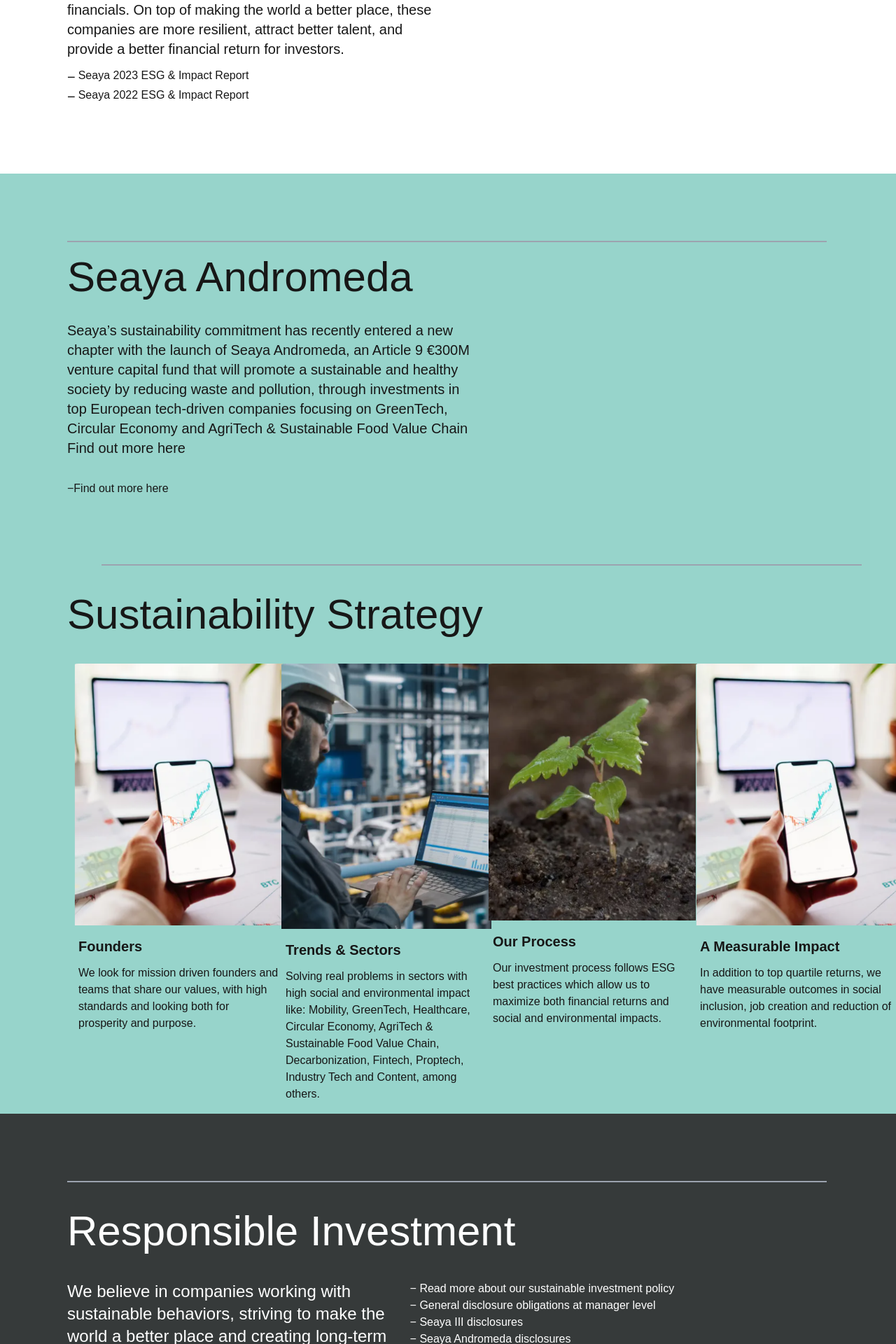
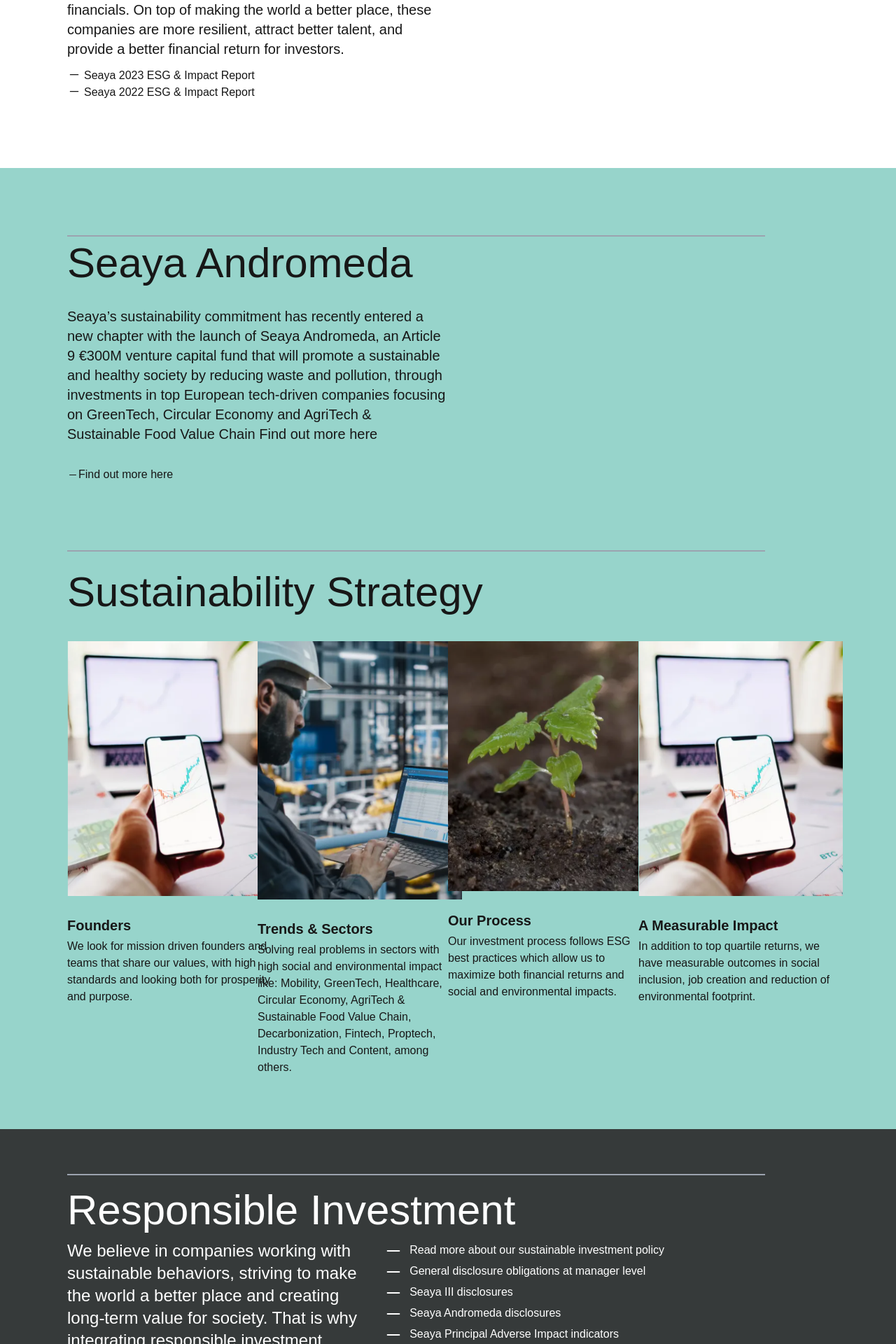
Before and after one commit to Shakib-Shajid/seaya_company, a Next.js app: page /impact in a window 1280 px wide. Shown: the part 280-2200 px from the top of the page at 70% size. Built offline with nearby package versions, Linux system fonts and the light colour scheme.

Commit message:
impact page responsive view added

```diff
--- a/src/app/impact/page.jsx
+++ b/src/app/impact/page.jsx
@@ -1,97 +1,137 @@
 import Image from 'next/image';
 import Link from 'next/link';
 import React from 'react';
+import { GoDash } from "react-icons/go";
+
 
 const page = () => {
     return (
         <div>
-            <section className='md:p-24 mt-20 md:mt-0 ml-2 md:ml-0'>
-                <h3 className='text-2xl md:text-4xl lg:text-6xl'>Our sustainability <br className='visible md:hidden lg:block'/> commitment</h3>
+            <section className='md:p-24 mt-20 md:mt-0 w-[94%] md:w-full mx-auto'>
+                <h3 className='text-3xl md:text-4xl lg:text-6xl'>Our sustainability <br className='visible md:hidden lg:block' /> commitment</h3>
                 <p className='text-xl lg:w-2/4 my-2 space-y-3'>Since we started investing in 2013, we have backed founders and tech companies that have a mission that goes beyond financials. On top of making the world a better place, these companies are more resilient, attract better talent, and provide a better financial return for investors.</p>
                 <div className='space-y-4 mt-3'>
-                    <Link href="https://cdn-628fa384c1ac183cb034ddea.closte.com/wp-content/uploads/2024/07/Seaya_ESG-and-Impact-Report-2023.pdf" target="_blank"><p className='flex gap-1'><span className='text-xl'>&minus;</span> Seaya 2023 ESG & Impact Report</p></Link>
-                    <Link href="https://cdn-628fa384c1ac183cb034ddea.closte.com/wp-content/uploads/2023/06/Seaya-2022-ESG-Impact-Report.pdf" target="_blank"><p className='flex gap-1'><span className='text-xl'>&minus;</span> Seaya 2022 ESG & Impact Report</p></Link>
+                    <Link href="https://cdn-628fa384c1ac183cb034ddea.closte.com/wp-content/uploads/2024/07/Seaya_ESG-and-Impact-Report-2023.pdf" target="_blank"><p className='flex gap-1'><span className='text-xl'><GoDash /></span> Seaya 2023 ESG & Impact Report</p></Link>
+                    <Link href="https://cdn-628fa384c1ac183cb034ddea.closte.com/wp-content/uploads/2023/06/Seaya-2022-ESG-Impact-Report.pdf" target="_blank"><p className='flex gap-1'><span className='text-xl'><GoDash /></span> Seaya 2022 ESG & Impact Report</p></Link>
                 </div>
             </section>
 
-            <section className='bg-[#97D4CB] max-w-full '>
-                <div className='md:pl-24 md:pt-24 ml-2 md:ml-0'>
-                    <hr className='border mb-5 border-gray-400 md:w-11/12' />
+            <section className='bg-[#97D4CB] w-[94%] md:w-full mx-auto'>
+                <div className='md:px-24 md:py-16 w-[98%] md:w-full mx-auto'>
+                    <div className='pt-8 pb-2'>
+                        <hr className='border border-gray-400 md:w-11/12' />
+                    </div>
                     <h3 className='text-2xl md:text-4xl lg:text-6xl'>Seaya Andromeda</h3>
                     <p className='text-xl lg:w-2/4 pr-0 md:pr-7 lg:pr-0 my-8 space-y-3'>Seaya’s sustainability commitment has recently entered a new chapter with the launch of Seaya Andromeda, an Article 9 €300M venture capital fund that will promote a sustainable and healthy society by reducing waste and pollution, through investments in top European tech-driven companies focusing on GreenTech, Circular Economy and AgriTech & Sustainable Food Value Chain
                         Find out more here</p>
-
-                    <p>&minus;Find out more here</p>
+                    <div className='flex items-center'>
+                        <GoDash className='inline-block' />
+                        <p>Find out more here</p>
+                    </div>
                 </div>
             </section>
 
 
-            <section className='bg-[#97D4CB] max-w-full'>
-                <div className='md:pl-14 md:pt-14 lg:pl-24 lg:pt-24'>
-                    <hr className='border mb-5 border-gray-400 w-11/12 mx-auto' />
-                    <h3 className='text-2xl md:text-4xl lg:text-6xl my-10 ml-2 md:ml-0'>Sustainability Strategy</h3>
+            <section className='bg-[#97D4CB] w-[94%] md:w-full mx-auto'>
+                <div className='md:px-24 pb-16 w-[98%] md:w-full mx-auto'>
+                    <div className='pt-8 pb-2'>
+                        <hr className='border border-gray-400 md:w-11/12' />
+                    </div>
+                    <h3 className='mt-5 mb-10 text-2xl md:text-4xl lg:text-6xl'>Sustainability Strategy</h3>
                     <div className='grid grid-cols-1 md:grid-cols-2 lg:grid-cols-4'>
 
                         {/* 1st */}
-                        <div className="card card-compact bg-transparent w-80">
+                        <div className="card card-compact bg-transparent w-[292px] mx-auto rounded-none">
                             <figure>
                                 <Image src="/impact_1.png" width="300" height="300" alt="" />
                             </figure>
-                            <div className="card-body">
-                                <h2 className="card-title">Founders</h2>
-                                <p className='text-base'>We look for mission driven founders and teams that share our values, with high standards and looking both for prosperity and purpose.</p>
+                            <div className="w-[292px]">
+                                <h2 className="card-title mt-7 mb-3">Founders</h2>
+                                <p className='text-base mb-3'>We look for mission driven founders and teams that share our values, with high standards and looking both for prosperity and purpose.</p>
                             </div>
                         </div>
 
                         {/* 2nd */}
-                        <div className="card card-compact bg-transparent w-80">
+                        <div className="card card-compact bg-transparent w-[292px] mx-auto rounded-none">
                             <figure>
                                 <Image src="/impact_2.png" width="300" height="300" alt="" />
                             </figure>
-                            <div className="card-body">
-                                <h2 className="card-title">Trends & Sectors</h2>
-                                <p className='text-base'>Solving real problems in sectors with high social and environmental impact like: Mobility, GreenTech, Healthcare, Circular Economy, AgriTech & Sustainable Food Value Chain, Decarbonization, Fintech, Proptech, Industry Tech and Content, among others.</p>
+                            <div className="w-[292px]">
+                                <h2 className="card-title mt-7 mb-3">Trends & Sectors</h2>
+                                <p className='text-base mb-3'>Solving real problems in sectors with high social and environmental impact like: Mobility, GreenTech, Healthcare, Circular Economy, AgriTech & Sustainable Food Value Chain, Decarbonization, Fintech, Proptech, Industry Tech and Content, among others.</p>
                             </div>
                         </div>
 
                         {/* 3rd */}
-                        <div className="card card-compact bg-transparent w-80">
+                        <div className="card card-compact bg-transparent w-[292px] mx-auto rounded-none">
                             <figure>
                                 <Image src="/impact_3.png" width="300" height="300" alt="" />
                             </figure>
-                            <div className="card-body">
-                                <h2 className="card-title">Our Process</h2>
-                                <p className='text-base'>Our investment process follows ESG best practices which allow us to maximize both financial returns and social and environmental impacts.</p>
+                            <div className="w-[292px]">
+                                <h2 className="card-title mt-7 mb-3">Our Process</h2>
+                                <p className='text-base mb-3'>Our investment process follows ESG best practices which allow us to maximize both financial returns and social and environmental impacts.</p>
                             </div>
                         </div>
 
                         {/* 4th */}
-                        <div className="card card-compact bg-transparent w-80">
+                        <div className="card card-compact bg-transparent w-[292px] mx-auto rounded-none">
                             <figure>
                                 <Image src="/impact_1.png" width="300" height="300" alt="" />
                             </figure>
-                            <div className="card-body">
-                                <h2 className="card-title">A Measurable Impact</h2>
-                                <p className='text-base'>In addition to top quartile returns, we have measurable outcomes in social inclusion, job creation and reduction of environmental footprint.</p>
+                            <div className="w-[292px]">
+                                <h2 className="card-title mt-7 mb-3">A Measurable Impact</h2>
+                                <p className='text-base mb-3'>In addition to top quartile returns, we have measurable outcomes in social inclusion, job creation and reduction of environmental footprint.</p>
                             </div>
                         </div>
                     </div>
                 </div>
             </section>
 
-            <section className='bg-[#363A3A] '>
-                <div className='md:pl-24 md:pt-24 ml-4 md:ml-0'>
-                    <hr className='border mb-5 border-gray-400 w-11/12' />
-                    <h3 className='text-2xl md:text-4xl lg:text-6xl my-10 text-white'>Responsible Investment</h3>
+            <section className='bg-[#363A3A] w-[94%] md:w-full mx-auto'>
+                <div className='md:px-24 w-[98%] md:w-full mx-auto'>
+                    <div className='pt-16 pb-2'>
+                        <hr className='border border-gray-400 md:w-11/12' />
+                    </div>
+                    <h3 className='text-2xl md:text-4xl lg:text-6xl my-3 text-white'>Responsible Investment</h3>
                     <div className='flex flex-col lg:flex-row gap-4 text-white'>
-                        <p className='w-4/5 lg:w-2/5 text-2xl space-y-5'>We believe in companies working with sustainable behaviors, striving to make the world a better place and creating long-term value for society. That is why integrating responsible investment policies in our processes came so naturally.</p>
+                        <p className='w-full lg:w-2/5 text-2xl space-y-5'>We believe in companies working with sustainable behaviors, striving to make the world a better place and creating long-term value for society. That is why integrating responsible investment policies in our processes came so naturally.</p>
 
                         <div className='space-y-3'>
-                            <Link href="https://cdn-628fa384c1ac183cb034ddea.closte.com/wp-content/uploads/2023/03/Seaya-VC_Responsible-Investment-Policy_vFeb2023-4.pdf" target="_blank"><p>&minus; Read more about our sustainable investment policy</p></Link>
-                            <Link href="https://cdn-628fa384c1ac183cb034ddea.closte.com/wp-content/uploads/2023/07/GENERAL-DISCLOSURE-OBLIGATIONS-AT-MANAGER-LEVEL-SEAYA-JUNE.pdf" target="_blank"><p>&minus; General disclosure obligations at manager level</p></Link>
-                            <Link href="https://cdn-628fa384c1ac183cb034ddea.closte.com/wp-content/uploads/2023/07/Seaya-III-website-disclosures-EN-20230629.pdf" target="_blank"><p>&minus; Seaya III disclosures</p></Link>
-                            <Link href="https://cdn-628fa384c1ac183cb034ddea.closte.com/wp-content/uploads/2023/07/SEAYA-ANDROMEDA-website-disclosures-EN-20230629.pdf" target="_blank"><p>&minus; Seaya Andromeda disclosures</p></Link>
-                            <Link href="https://cdn-628fa384c1ac183cb034ddea.closte.com/wp-content/uploads/2024/07/PIAS-Seaya-2023.pdf" target="_blank"><p>&minus; Seaya Principal Adverse Impact indicators</p></Link>
+                            <Link href="https://cdn-628fa384c1ac183cb034ddea.closte.com/wp-content/uploads/2023/03/Seaya-VC_Responsible-Investment-Policy_vFeb2023-4.pdf" target="_blank">
+                                <div className='flex gap-2 items-center'>
+                                    <GoDash className='text-3xl' />
+                                    <p>Read more about our sustainable investment policy</p>
+                                </div>
+                            </Link>
+
+                            <Link href="https://cdn-628fa384c1ac183cb034ddea.closte.com/wp-content/uploads/2023/07/GENERAL-DISCLOSURE-OBLIGATIONS-AT-MANAGER-LEVEL-SEAYA-JUNE.pdf" target="_blank">
+                                <div className='flex gap-2 items-center'>
+                                    <GoDash className='text-3xl' />
+                                    <p>General disclosure obligations at manager level</p>
+                                </div>
+                            </Link>
+
+                            <Link href="https://cdn-628fa384c1ac183cb034ddea.closte.com/wp-content/uploads/2023/07/Seaya-III-website-disclosures-EN-20230629.pdf" target="_blank">
+                                <div className='flex items-center'>
+                                    <GoDash className='text-3xl mr-1 md:mr-2' />
+                                    <p>Seaya III disclosures</p>
+                                </div>
+                            </Link>
+
+                            <Link href="https://cdn-628fa384c1ac183cb034ddea.closte.com/wp-content/uploads/2023/07/SEAYA-ANDROMEDA-website-disclosures-EN-20230629.pdf" target="_blank">
+                                <div className='flex gap-2 items-center'>
+                                    <GoDash className='text-3xl' />
+                                    <p className='-ml-1 md:ml-0'>Seaya Andromeda disclosures</p>
+                                </div>
+                            </Link>
+
+                            <Link href="https://cdn-628fa384c1ac183cb034ddea.closte.com/wp-content/uploads/2024/07/PIAS-Seaya-2023.pdf" target="_blank">
+                                <div className='flex gap-2 items-center'>
+                                    <GoDash className='text-3xl' />
+                                    <p>Seaya Principal Adverse Impact indicators</p>
+                                </div>
+                            </Link>
+
                         </div>
                     </div>
 
@@ -105,33 +145,35 @@
             </section>
 
             <section className='h-full'>
-                <div className='md:pl-14 md:pt-14 lg:pl-24 lg:pt-24'>
-                    <hr className='border mb-5 border-gray-400 w-11/12 mx-auto' />
-                    <h3 className='text-2xl md:text-4xl lg:text-6xl my-10 ml-2 md:ml-0'>Selected Case Studies</h3>
+                <div className='md:p-14 lg:pl-24 lg:pt-24'>
+                    <div className='pt-8 pb-2'>
+                        <hr className='w-[94%] mx-auto border border-gray-400 md:w-11/12' />
+                    </div>
+                    <h3 className='text-2xl md:text-4xl lg:text-6xl my-5 w-[94%] md:w-11/12 mx-auto'>Selected Case Studies</h3>
 
                     <div className='grid grid-cols-1 md:grid-cols-2 lg:grid-cols-4'>
 
                         {/* 1st */}
-                        <div className="card card-compact bg-transparent w-80">
+                        <div className="card card-compact bg-transparent w-[292px] mx-auto">
                             <figure>
                                 <Image src="/client_2.png" width="300" height="300" alt="" />
                             </figure>
-                            <div className="card-body">
-                                <p className='text-base text-[#363A3A]'>Bringing societal impact to markets</p>
-                                <h2 className="card-title font-normal">Clarity AI</h2>
+                            <div className="w-[292px]">
+                                <p className='text-base t mt-7 mb-3ext-[#363A3A]'>Bringing societal impact to markets</p>
+                                <h2 className="card-titl mb-3e font-normal">Clarity AI</h2>
                                 <p className='text-xl'>&rarr;</p>
                             </div>
                         </div>
 
                         {/* 2nd */}
-                        <div className="card card-compact bg-transparent w-80">
+                        <div className="card card-compact bg-transparent w-[292px] mx-auto">
                             <figure>
                                 <Image src="/client_3.png" width="300" height="300" alt="" />
                             </figure>
-                            <div className="card-body">
-                                <p className='text-base text-[#363A3A]'>Smart charging and energy
+                            <div className="w-[292px]">
+                                <p className='text-base t mt-7 mb-3ext-[#363A3A]'>Smart charging and energy
                                     management solutions</p>
-                                <h2 className="card-title font-normal">Wallbox</h2>
+                                mb-3                             <h2 className="card-title font-normal">Wallbox</h2>
                                 <p className='text-xl'>&rarr;</p>
                             </div>
                         </div>
```
